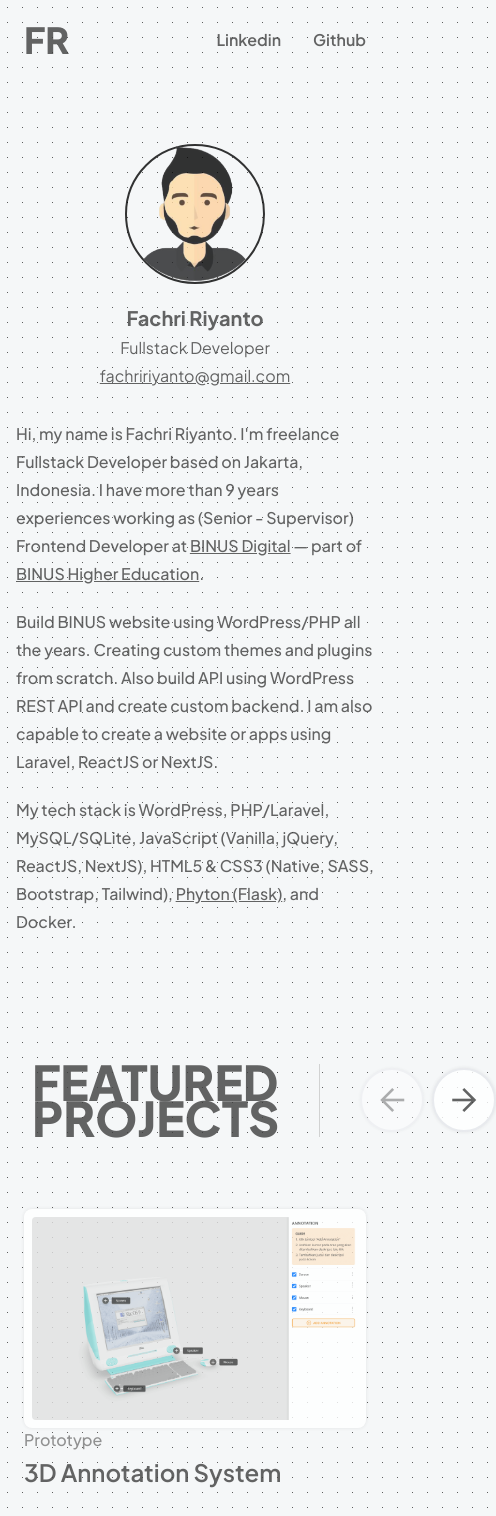
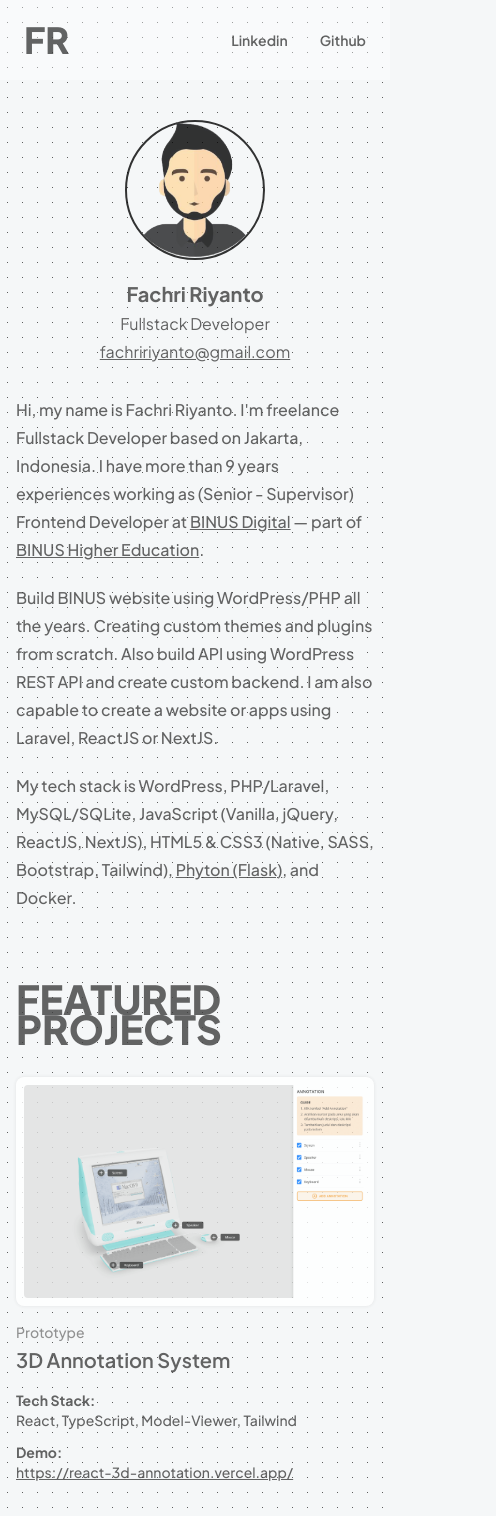
Before and after one commit to fachririyanto/friyanto, a React (Vite) app: page / in a window 390 px wide. Shown: the top 1516 px of the page, 496 px wide, since content can reach past the window. Built offline with nearby package versions, Linux system fonts and the light colour scheme.

Commit message:
Dev: update responsive layout

```diff
--- a/src/blocks/BINUSProjects/index.tsx
+++ b/src/blocks/BINUSProjects/index.tsx
@@ -3,29 +3,29 @@ import { TypeProject } from '../../types/Project'
 
 export default function BINUSProjects() {
     return (
-        <section className="py-16 md:py-20">
+        <section className="py-8 md:py-12 lg:py-16 xl:py-20">
             <div className="container">
-                <header className="flex mb-10 md:mb-16">
-                    <h2 className="pr-10 font-extrabold text-5xl leading-[0.76] uppercase border-r border-f-border md:text-[64px]">
+                <header className="flex flex-wrap gap-4 mb-6 md:flex-nowrap md:gap-0 md:mb-10 lg:mb-16">
+                    <h2 className="w-full font-extrabold text-[40px] leading-[0.76] uppercase md:border-r-4 md:border-double md:border-f-border md:w-auto md:pr-10 md:text-[64px]">
                         BINUS<br/>Projects
                     </h2>
-                    <div className="pl-10 self-end">
-                        <div className="max-w-[540px] font-medium text-lg">
+                    <div className="w-full md:pl-10 md:self-end">
+                        <div className="font-medium md:max-w-[540px] md:text-lg">
                             Maintenance and supports over 500+ websites for BINUS University and its subsidiaries. I already build hundreds of them.
                         </div>
                     </div>
                 </header>
             </div>
             <div className="container wide">
-                <div className="flex flex-wrap gap-4 md:gap-0 md:-mx-3">
+                <div className="flex flex-wrap gap-3 md:gap-0 md:-mx-3">
                     { Posts.map((post: TypeProject, i) => (
                         <div key={ i } className="w-full md:px-3 md:pb-6 md:w-1/2 lg:w-1/3 xl:w-1/4">
                             <div className="flex relative p-4 h-full rounded-lg bg-white overflow-hidden shadow-f-shadow">
                                 <div className="flex-grow pr-5">
-                                    <h3 className="font-semibold leading-snug">
+                                    <h3 className="font-semibold text-sm leading-snug md:text-base">
                                         { post.title }
                                     </h3>
-                                    <p className="mt-1.5 text-f-font-meta">
+                                    <p className="mt-1.5 text-sm text-f-font-meta md:text-base">
                                         { post.meta }
                                     </p>
                                 </div>
--- a/src/blocks/ContactMe/index.tsx
+++ b/src/blocks/ContactMe/index.tsx
@@ -1,11 +1,11 @@
 export default function ContactMe() {
     return (
-        <footer className="pt-8 pb-8 md:py-10">
-            <div className="px-4 mx-auto max-w-[640px] text-center">
-                <h2 className="mb-6 font-medium text-2xl">
+        <footer className="py-6 md:py-10">
+            <div className="px-8 mx-auto max-w-[640px] text-center">
+                <h2 className="mb-6 font-medium text-xl md:text-2xl">
                     Are you interested to working together with me? Or want me to realiaze your ideas?
                 </h2>
-                <p className="text-lg">
+                <p className="md:text-lg">
                     Contact or hire me at <a className="font-semibold underline" href="mailto:fachririyanto@gmail.com">fachririyanto@gmail.com</a>
                 </p>
                 <p className="mt-16 font-medium text-sm">
--- a/src/blocks/FeaturedProjects/ButtonNav.tsx
+++ b/src/blocks/FeaturedProjects/ButtonNav.tsx
@@ -4,7 +4,7 @@ interface ButtonNavProps extends React.HTMLAttributes<HTMLButtonElement> {
 }
 
 export function ButtonNav({ children, ...props }: ButtonNavProps) {
-    let classes = 'inline-flex w-16 h-16 items-center justify-center bg-white border-2 border-f-black rounded-full shadow-f-shadow'
+    let classes = 'inline-flex w-12 h-12 md:w-16 md:h-16 items-center justify-center bg-white border-2 border-f-black rounded-full shadow-f-shadow'
 
     if (props.disabled) {
         classes += ' opacity-50 pointer-events-none'
--- a/src/blocks/FeaturedProjects/Project.tsx
+++ b/src/blocks/FeaturedProjects/Project.tsx
@@ -3,7 +3,7 @@ import { ImageCover } from '../../components/Image'
 
 export function Project(post: TypeProject) {
     return (
-        <div className="flex flex-wrap md:flex-nowrap">
+        <div className="flex flex-wrap gap-4 md:gap-0 md:flex-nowrap">
             <div className="w-full md:w-2/3 md:pr-10 xl:pr-16">
                 <div className="block p-2 overflow-hidden bg-white rounded-lg shadow-f-shadow">
                     <ImageCover
@@ -17,13 +17,15 @@ export function Project(post: TypeProject) {
             </div>
             <div className="w-full md:w-1/3 self-center">
                 <div className="md:max-w-[540px]">
-                    <h4 className="mb-1 font-medium text-f-font-meta">{ post.meta }</h4>
-                    <h2 className="font-semibold text-2xl md:3xl xl:text-4xl">
+                    <h4 className="mb-1 font-medium text-f-font-meta text-sm md:text-base">
+                        { post.meta }
+                    </h4>
+                    <h2 className="font-semibold text-xl md:3xl xl:text-4xl">
                         { post.title }
                     </h2>
-                    <div className="text-editor mt-6 font-medium xl:text-lg">
-                        <p className="hidden xl:block mb-5" dangerouslySetInnerHTML={{ __html: post.description }}></p>
-                        <p className="mb-5">
+                    <div className="text-editor mt-4 md:mt-6 font-medium text-sm md:text-base xl:text-lg">
+                        <p className="hidden xl:block md-3 md:mb-5" dangerouslySetInnerHTML={{ __html: post.description }}></p>
+                        <p className="mb-3 md:mb-5">
                             <strong>Tech Stack:</strong><br/>
                             { post.tech.join(', ') }
                         </p>
--- a/src/blocks/FeaturedProjects/index.tsx
+++ b/src/blocks/FeaturedProjects/index.tsx
@@ -28,26 +28,36 @@ export default function Featured() {
     })
 
     return (
-        <section className="py-16 md:py-20">
-            <div className="container full">
+        <section className="py-8 md:py-12 lg:py-16 xl:py-20">
             <div className="container">
-                    <header className="flex mb-16 items-center">
-                        <h2 className="pr-10 font-extrabold text-5xl leading-[0.76] uppercase border-r border-f-border md:text-[64px]">
+                <header className="flex flex-wrap gap-4 mb-6 items-center md:gap-0 md:mb-10 lg:mb-16">
+                    <h2 className="w-full font-extrabold text-[40px] leading-[0.76] uppercase md:border-r-4 md:border-double md:border-f-border md:text-[64px] md:w-auto md:pr-10">
                         Featured<br/>
                         Projects
                     </h2>
-                        <div className="flex flex-grow gap-2 pl-10">
+                    <div className="hidden md:flex flex-grow gap-2 md:pl-10 md:w-auto">
                         <ButtonNav onClick={ onPrevious } disabled={ currentIndex <= 0 ? true : false }>
-                                <span className="material-symbols-outlined text-4xl">arrow_back</span>
+                            <span className="material-symbols-outlined text-3xl md:text-4xl">arrow_back</span>
                         </ButtonNav>
                         <ButtonNav onClick={ onNext } disabled={ currentIndex >= (Posts.length - 1) ? true : false }>
-                                <span className="material-symbols-outlined text-4xl">arrow_forward</span>
+                            <span className="material-symbols-outlined text-3xl md:text-4xl">arrow_forward</span>
                         </ButtonNav>
                     </div>
                 </header>
             </div>
 
+            <div className="container full">
+                <div className="-mx-2">
                     <Carousel items={ carouselItems } />
+                </div>
+                <div className="flex gap-1.5 mt-4 md:hidden">
+                    <ButtonNav onClick={ onPrevious } disabled={ currentIndex <= 0 ? true : false }>
+                        <span className="material-symbols-outlined text-3xl md:text-4xl">arrow_back</span>
+                    </ButtonNav>
+                    <ButtonNav onClick={ onNext } disabled={ currentIndex >= (Posts.length - 1) ? true : false }>
+                        <span className="material-symbols-outlined text-3xl md:text-4xl">arrow_forward</span>
+                    </ButtonNav>
+                </div>
             </div>
         </section>
     )
--- a/src/blocks/FreelanceProjects/index.tsx
+++ b/src/blocks/FreelanceProjects/index.tsx
@@ -4,10 +4,10 @@ import { ImageCover } from '../../components/Image'
 
 export default function FreelanceProjects() {
     return (
-        <section className="py-16 md:py-20">
+        <section className="py-8 md:py-12 lg:py-16 xl:py-20">
             <div className="container">
-                <header className="mb-10 md:mb-16">
-                    <h2 className="font-extrabold text-5xl leading-[0.76] uppercase md:text-[64px]">
+                <header className="mb-8 md:mb-10 lg:mb-16">
+                    <h2 className="font-extrabold text-[40px] leading-[0.76] uppercase md:text-[64px]">
                         Freelance<br/>Projects
                     </h2>
                 </header>
@@ -26,13 +26,13 @@ export default function FreelanceProjects() {
                                     rounded="rounded"
                                 />
                                 <div className="pt-5 pb-2.5 px-4">
-                                    <h3 className="font-semibold text-lg">
+                                    <h3 className="font-semibold md:text-lg">
                                         { post.title }
                                     </h3>
-                                    <p className="mt-0.5 text-f-font-meta">
+                                    <p className="mt-0.5 text-f-font-meta text-sm md:text-base">
                                         { post.meta }
                                     </p>
-                                    <p className="flex gap-2 mt-10 font-semibold uppercase text-sm items-center justify-end">
+                                    <p className="flex gap-2 mt-6 md:mt-10 font-semibold uppercase text-xs md:text-sm items-center justify-end">
                                         Visit Website <span className="material-symbols-outlined text-lg">arrow_forward</span>
                                     </p>
                                 </div>
--- a/src/blocks/Hero/index.tsx
+++ b/src/blocks/Hero/index.tsx
@@ -1,6 +1,6 @@
 export default function Hero() {
     return (
-        <section className="py-16 md:py-20">
+        <section className="py-10 md:py-16 lg:py-20">
             <div className="container">
                 <div className="flex flex-wrap gap-8 md:flex-nowrap md:gap-0">
                     <div className="w-full md:w-[340px] md:min-w-[340px] text-center">
--- a/src/blocks/Topbar/index.tsx
+++ b/src/blocks/Topbar/index.tsx
@@ -1,7 +1,7 @@
 export default function Topbar() {
     return (
         <header className="h-20">
-            <nav className="fixed z-50 top-0 left-0 right-0 h-20">
+            <nav className="fixed z-50 top-0 left-0 right-0 h-20 bg-[rgba(255,255,255,.5)]">
                 <div className="flex px-6 h-full items-center">
                     <h1 className="flex-grow font-extrabold text-4xl uppercase">
                         <a href="">FR</a>
@@ -9,10 +9,10 @@ export default function Topbar() {
                     <div className="pl-8">
                         <ul className="flex gap-8">
                             <li>
-                                <a href="https://www.linkedin.com/in/friyanto/" className="block font-semibold py-3 hover:underline">Linkedin</a>
+                                <a href="https://www.linkedin.com/in/friyanto/" className="block font-semibold text-sm py-3 md:text-base hover:underline">Linkedin</a>
                             </li>
                             <li>
-                                <a href="https://github.com/fachririyanto" className="block font-semibold py-3 hover:underline">Github</a>
+                                <a href="https://github.com/fachririyanto" className="block font-semibold text-sm py-3 md:text-base hover:underline">Github</a>
                             </li>
                         </ul>
                     </div>
```
Lines whose indentation alone changed are shown as unchanged.
